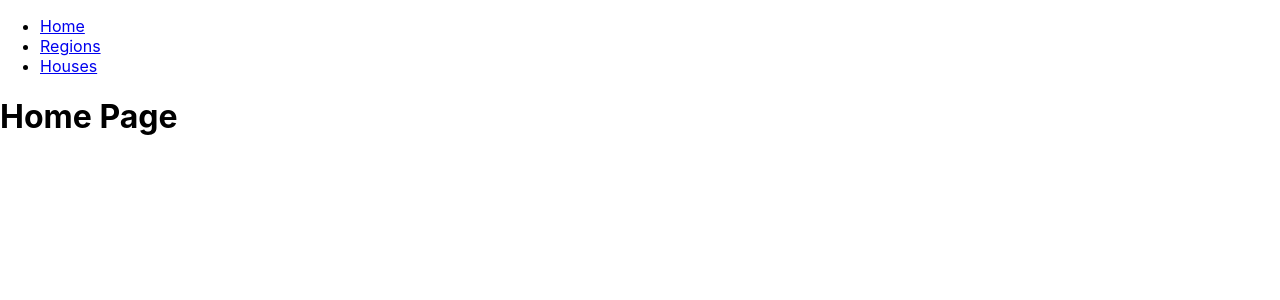
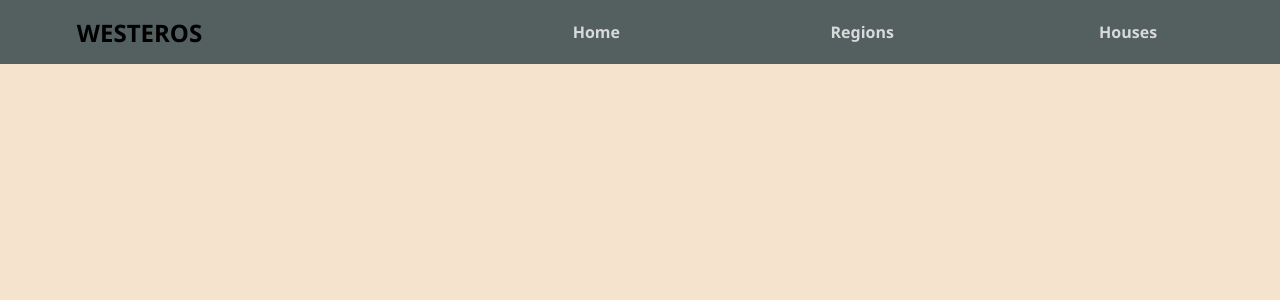
Before and after one commit to hulrog/domaci3, a React (Create React App) app: page / in a window 1280 px wide. Shown: the top 300 px of the page. Built offline with nearby package versions, Linux system fonts and the light colour scheme.

Commit message:
stil background i navbar

```diff
--- a/src/App.js
+++ b/src/App.js
@@ -13,7 +13,6 @@
         <Route path="/" element={<HomePage />} />
         <Route path="/regions" element={<RegionsPage />} />
         <Route path="/houses" element={<HousesPage />} />
-
       </Routes>
     </Layout>
   </div>;
--- a/src/components/layout/Navbar.js
+++ b/src/components/layout/Navbar.js
@@ -1,7 +1,9 @@
 import { Link } from 'react-router-dom';
+import classes from './Navbar.module.css';
 
 function Navbar(){
-    return <header>
+    return <header className={classes.header}>
+        <div className = {classes.title}>WESTEROS</div>
         <nav>
             <ul>
                 <li><Link to='/'>Home</Link></li>
--- /dev/null
+++ b/src/components/layout/Navbar.module.css
@@ -0,0 +1,51 @@
+.header {
+    color: black;
+    background-color: #545f5f;
+    display: flex;
+    align-items: center;
+    justify-content: space-between;
+    padding: 0 5%;
+    position: fixed;
+    top: 0;
+    left: 0;
+    width: 100%;
+}
+.title{
+    font-weight: bold;
+    padding: 1%;
+    font-size: 1.5em;
+    width: 20%;
+}
+
+.header nav{
+    display: flex;
+    width: 80%;
+}
+
+.header ul{
+    width: 100%;
+    display: flex;
+    justify-content: space-evenly;
+    list-style-type:none;
+}
+
+.header li{
+    display: flex;
+}
+
+.header a{
+    color: rgba(255, 255, 255, 0.774);
+    text-decoration: none;
+    font-weight: bold;
+    text-align: center;
+    padding-top: 5%;
+    padding-bottom: 5%;
+    border-radius: 50px;
+    width: 100px;
+    cursor: pointer;
+}
+
+.header a:hover{
+    color: white;
+    background-color: #3c4444;
+}
--- a/src/index.css
+++ b/src/index.css
@@ -1,13 +1,5 @@
 body {
   margin: 0;
-  font-family: -apple-system, BlinkMacSystemFont, 'Segoe UI', 'Roboto', 'Oxygen',
-    'Ubuntu', 'Cantarell', 'Fira Sans', 'Droid Sans', 'Helvetica Neue',
-    sans-serif;
-  -webkit-font-smoothing: antialiased;
-  -moz-osx-font-smoothing: grayscale;
+  background-color: #f5e3cd;
+  font-family:'Segoe UI', Tahoma, Geneva, Verdana, sans-serif;
 }
-
-code {
-  font-family: source-code-pro, Menlo, Monaco, Consolas, 'Courier New',
-    monospace;
-}
```
